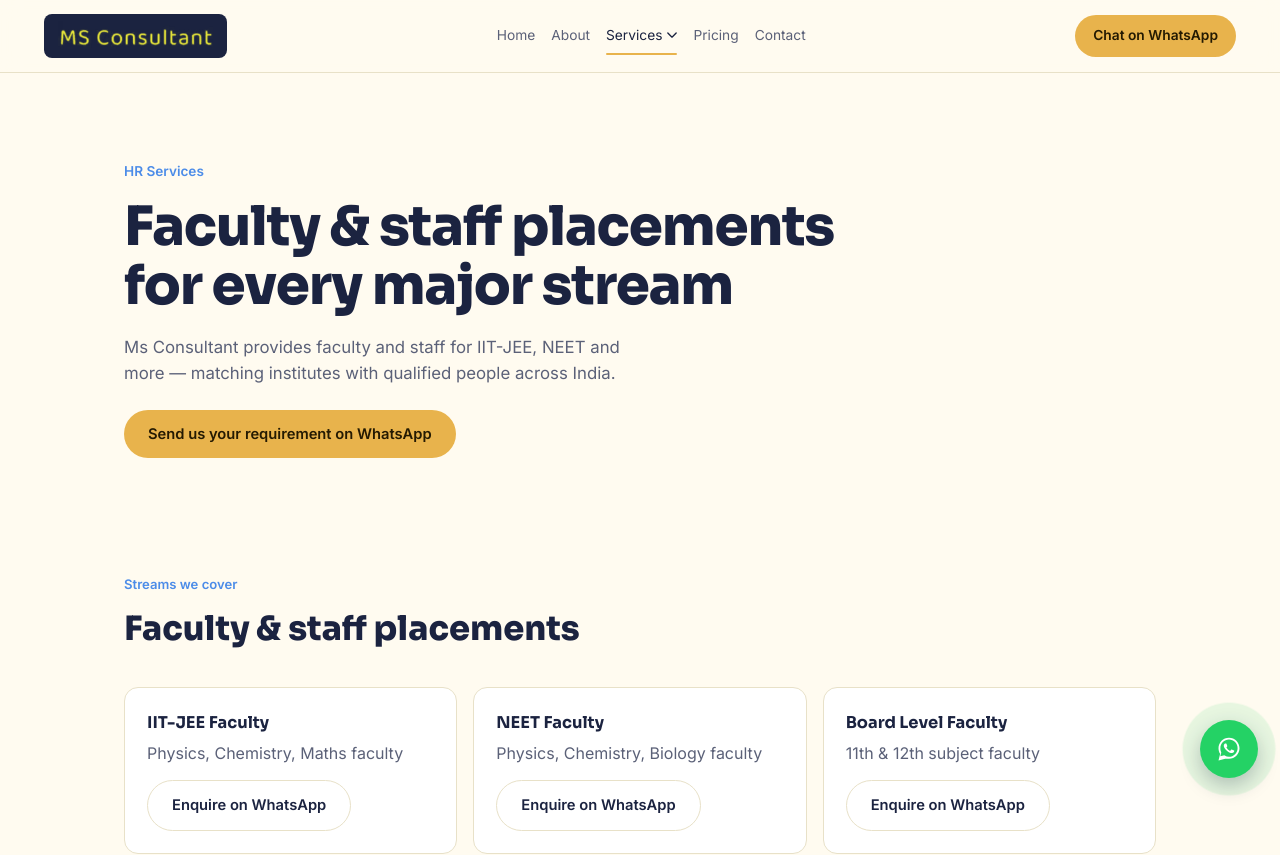
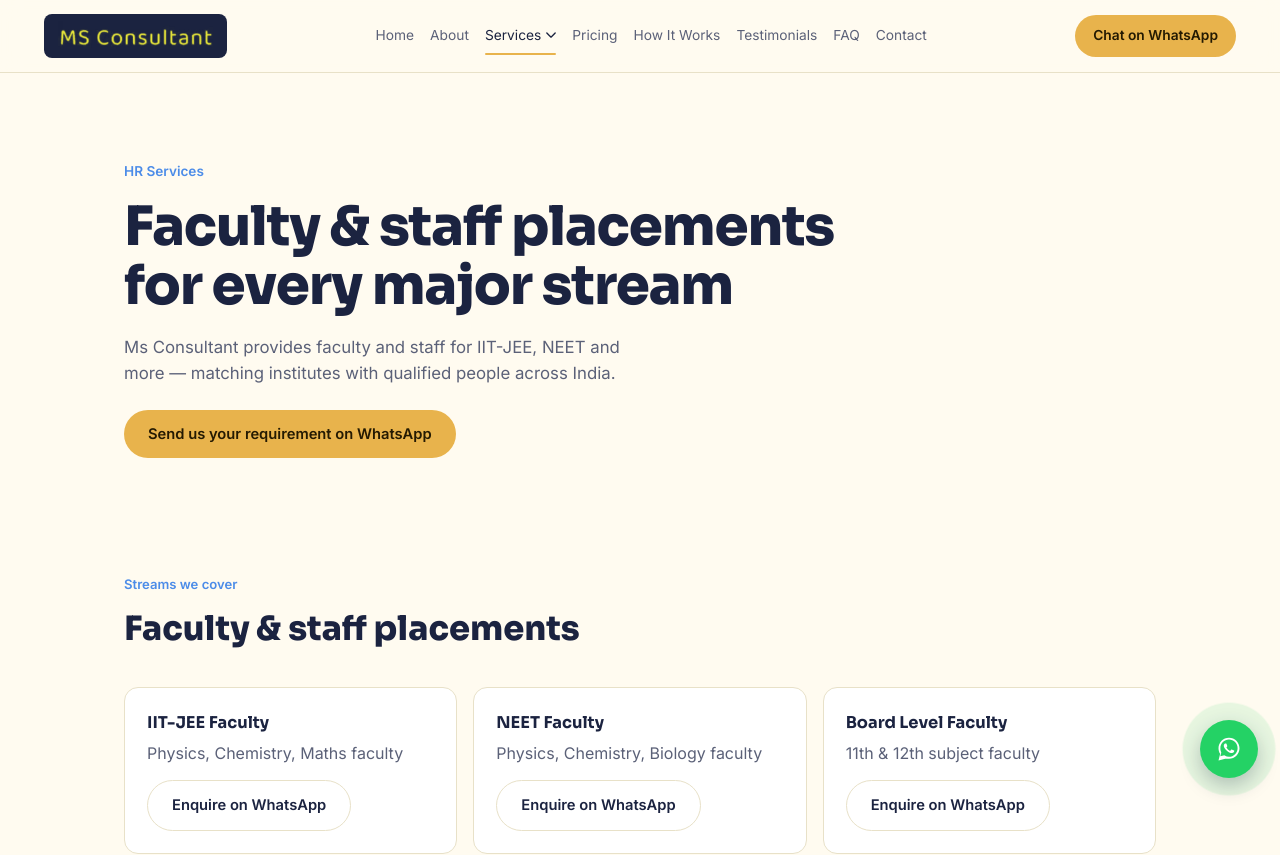
Before and after one commit to Deepak172003/MS_Consultant, a React (Vite) app: page /MS_Consultant/hr-services in a window 1280 px wide. Shown: the top 855 px of the page. Built offline with nearby package versions, Linux system fonts and the light colour scheme.

Commit message:
Update Navbar.jsx

```diff
--- a/src/components/Navbar.jsx
+++ b/src/components/Navbar.jsx
@@ -8,6 +8,9 @@ import { COMPANY_NAME, VERTICALS } from "../data/constants";
 // verticals), Pricing, Contact.
 const afterServicesLinks = [
   { to: "/pricing", label: "Pricing" },
+  { to: "/how-it-works", label: "How It Works" },
+  { to: "/testimonials", label: "Testimonials" },
+  { to: "/faq", label: "FAQ" },
   { to: "/contact", label: "Contact" },
 ];
 
```
